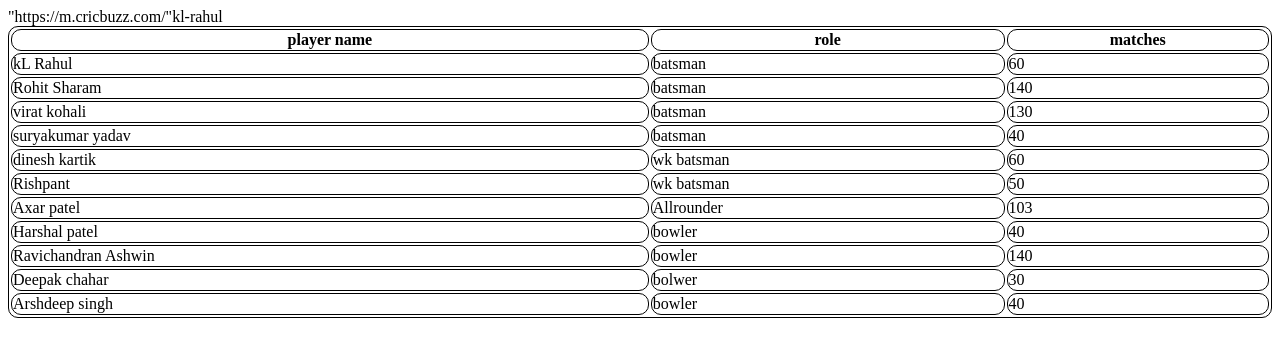
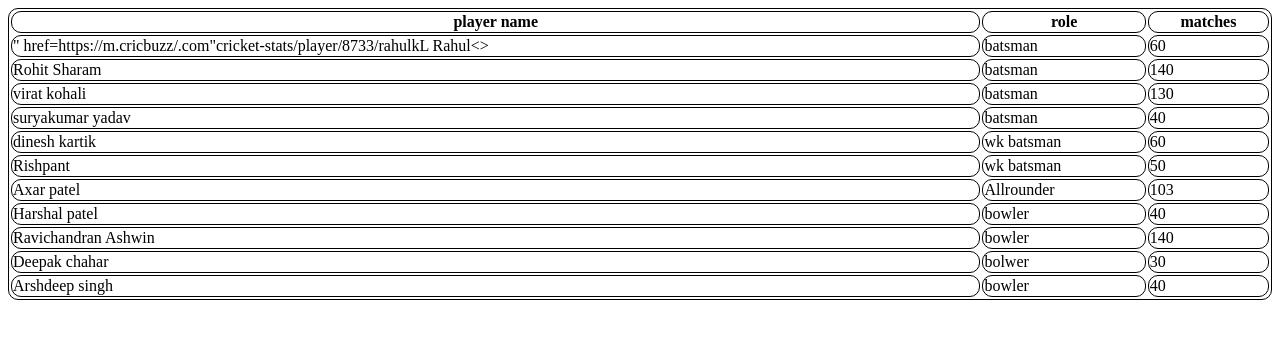
Before and after one commit to Alok-yadav-superstar/Alok-yadav-superstar.github.io, a plain HTML site: page indian_cricket_player.html in a window 1280 px wide. Drawn offline with Linux system fonts and the light colour scheme.

Commit message:
cricketer

```diff
--- a/indian_cricket_player.html
+++ b/indian_cricket_player.html
@@ -17,10 +17,9 @@ border-radius: 10px;
   <th>matches</th>
 
   <tr>
-    <td>kL Rahul</td>
+    <td><a>" href=https://m.cricbuzz/.com"cricket-stats/player/8733/rahulkL Rahul<></td>
     <td>batsman</td>
     <td>60</td>
-    <a> "https://m.cricbuzz.com/"kl-rahul</a>
   </tr>
   <tr>
     <td>Rohit Sharam</td>
```
